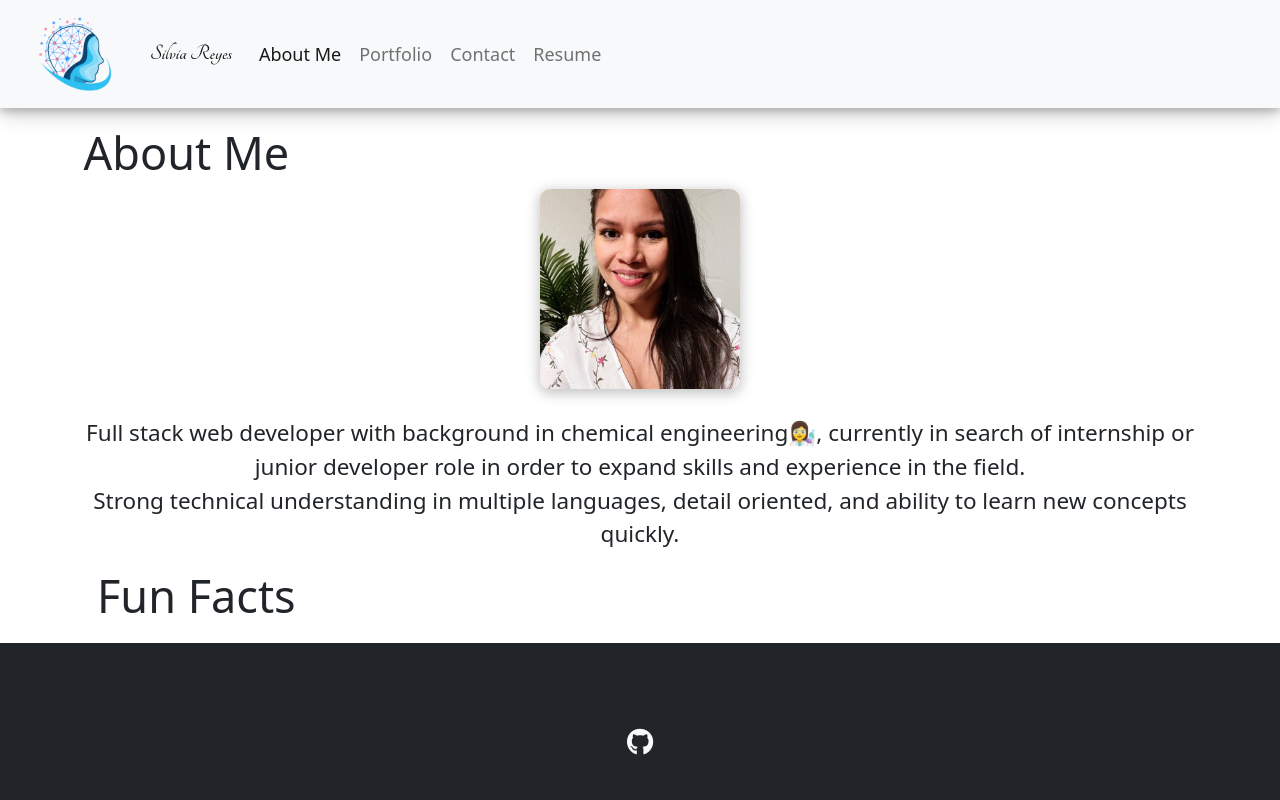
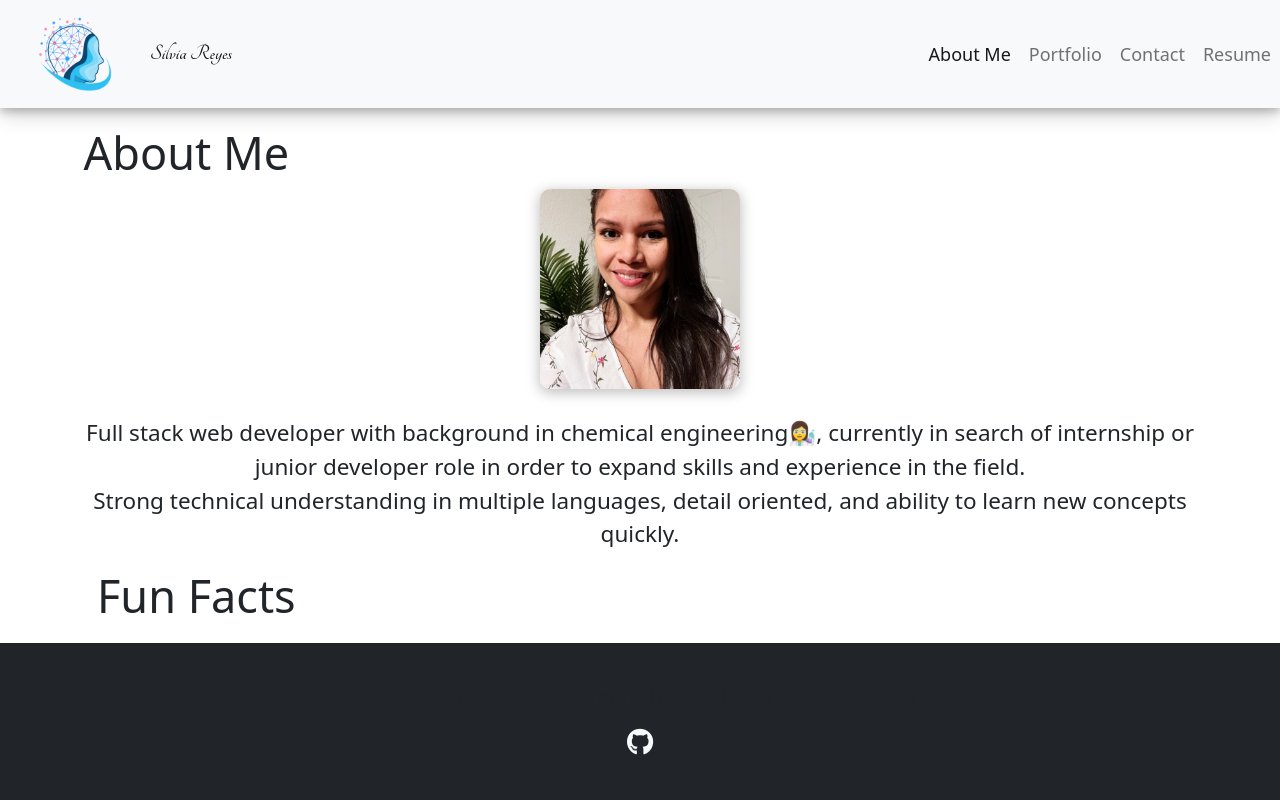
Before and after one commit to NathaliaReyes/personal-portfolio, a React (Vite) app in the folder personal-portfolio/: page / in a window 1280 px wide. Shown: the top 800 px of the page. Built offline with nearby package versions, Linux system fonts and the light colour scheme.

Commit message:
Fixing unorder list in the navbar to show at the right

```diff
--- a/personal-portfolio/src/components/NavTabs.jsx
+++ b/personal-portfolio/src/components/NavTabs.jsx
@@ -25,14 +25,14 @@ function NavTabs() {
 
   return (
     <>
-      <nav className='navbar navbar-expand-lg navbar-light bg-light sticky-top'>
+      <nav className='navbar navbar-expand-lg navbar-light bg-light'>
         <img className='logo' src={image} />
         <a className="navbar-brand tangerine-bold" href="#">Silvia Reyes</a>
         <button className="navbar-toggler" type="button" data-toggle="collapse" data-target="#navbarSupportedContent" aria-controls="navbarSupportedContent" aria-expanded="false" aria-label="Toggle navigation">
           <span className="navbar-toggler-icon"></span>
         </button>
         <div className="collapse navbar-collapse" id="navbarSupportedContent">
-          <ul className="navbar-nav mr-auto">
+          <ul className="navbar-nav">
             <li className="nav-item">
               <Link
                 to="/"
--- a/personal-portfolio/src/components/Project.jsx
+++ b/personal-portfolio/src/components/Project.jsx
@@ -87,7 +87,7 @@ function Project() {
 
   return (
     <div className="col-md-6 mb-3">
-        <div className="card border border-secondary d-flex felx-column">
+        <div className="card border border-secondary">
           <img className="card-img-top img-fluid img-project" src={image} alt="Project Picture" />
           <div className="card-body">
             <h5 className="card-title">{props.title}</h5>
--- a/personal-portfolio/src/index.css
+++ b/personal-portfolio/src/index.css
@@ -0,0 +1,6 @@
+header {
+    position: sticky;
+    top: 0px;
+    left: 0;
+    width: 100%;
+  }
--- a/personal-portfolio/src/stylesheets/NavBar.css
+++ b/personal-portfolio/src/stylesheets/NavBar.css
@@ -10,9 +10,6 @@
   font-style: normal;
 }
 
-header {
-  position: sticky;
-  top: 0px;
-  left: 0;
-  width: 100%;
+.navbar-nav {
+  margin-left: auto;
 }
--- a/personal-portfolio/src/stylesheets/Project.css
+++ b/personal-portfolio/src/stylesheets/Project.css
@@ -1,4 +1,11 @@
 .img-project {
-    height: 220px; /* maintain aspect ratio */
-    /* object-fit: cover; */
+  height: 220px;
 }
+
+header {
+  position: sticky;
+  top: 0px;
+  left: 0;
+  width: 100%;
+  z-index: 1000;
+}
```
